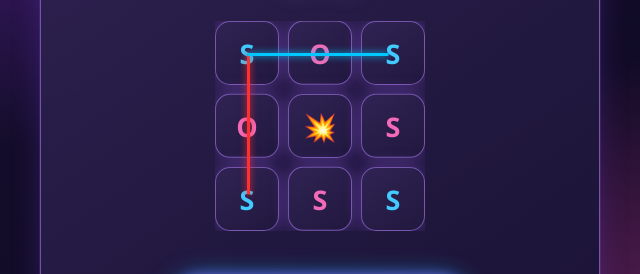
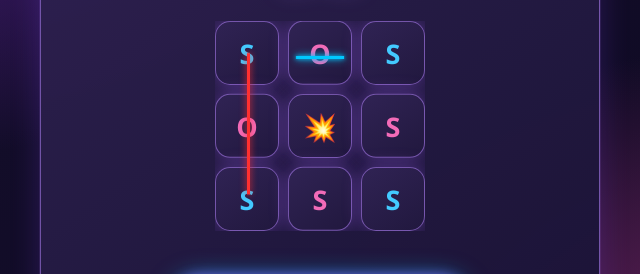
Before and after one commit to shaikhasame55-collab/SOS-Game, a plain HTML site: page index.html in a window 1280 px wide. Shown: the part 307-581 px from the top of the page, 320-960 px from the left. Drawn offline with Linux system fonts and the light colour scheme.

Commit message:
Update style.css

```diff
--- a/style.css
+++ b/style.css
@@ -1553,8 +1553,19 @@ button:focus-visible {
   position: relative;
   width: 210px;
   height: 210px;
-  margin-left: auto;
-  margin-right: auto;
+  grid-template-columns: repeat(3, 64px);
+  grid-template-rows: repeat(3, 64px);
+  gap: 9px;
+  margin: 24px auto;
+}
+
+#welcomePage .game-preview .bottom-line {
+  display: none;
+}
+
+#welcomePage .game-preview .bottom-line {
+  display: none;
+}
 }
 
 #welcomePage .game-preview::after {
```
